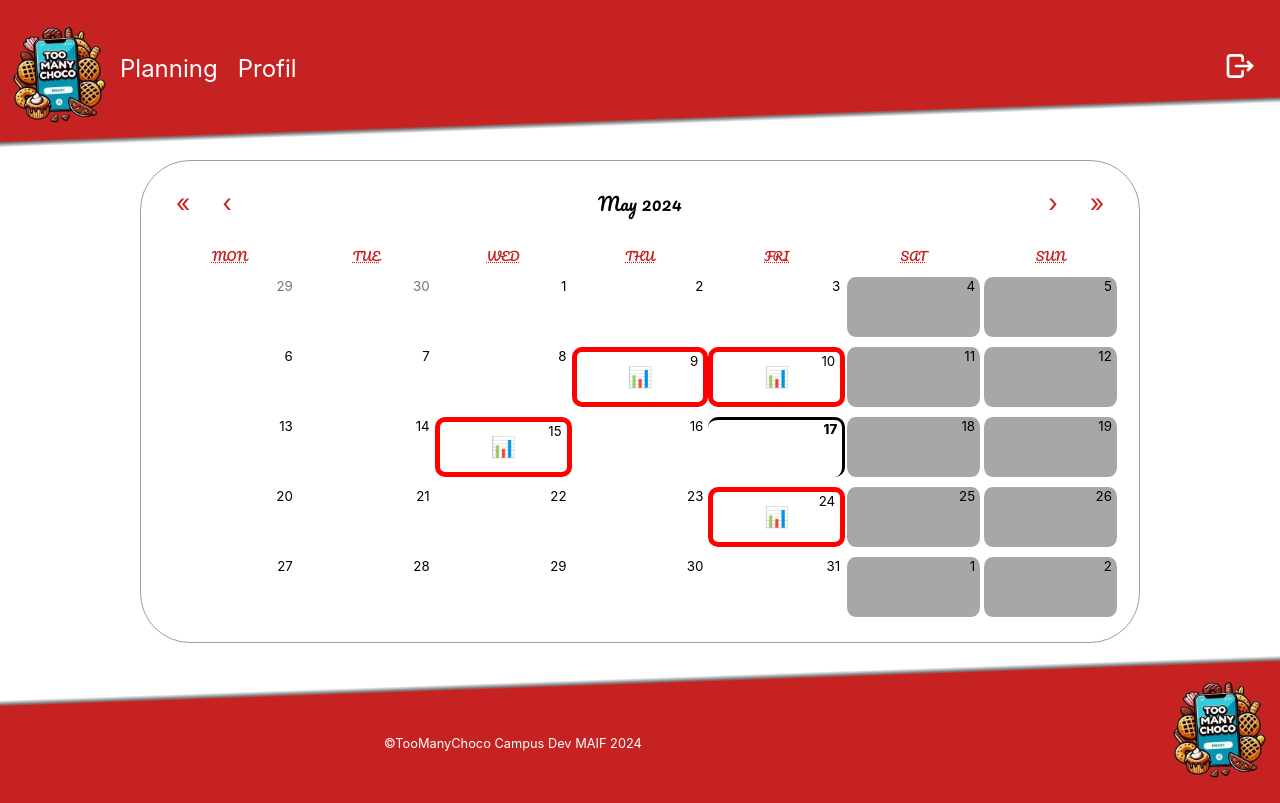
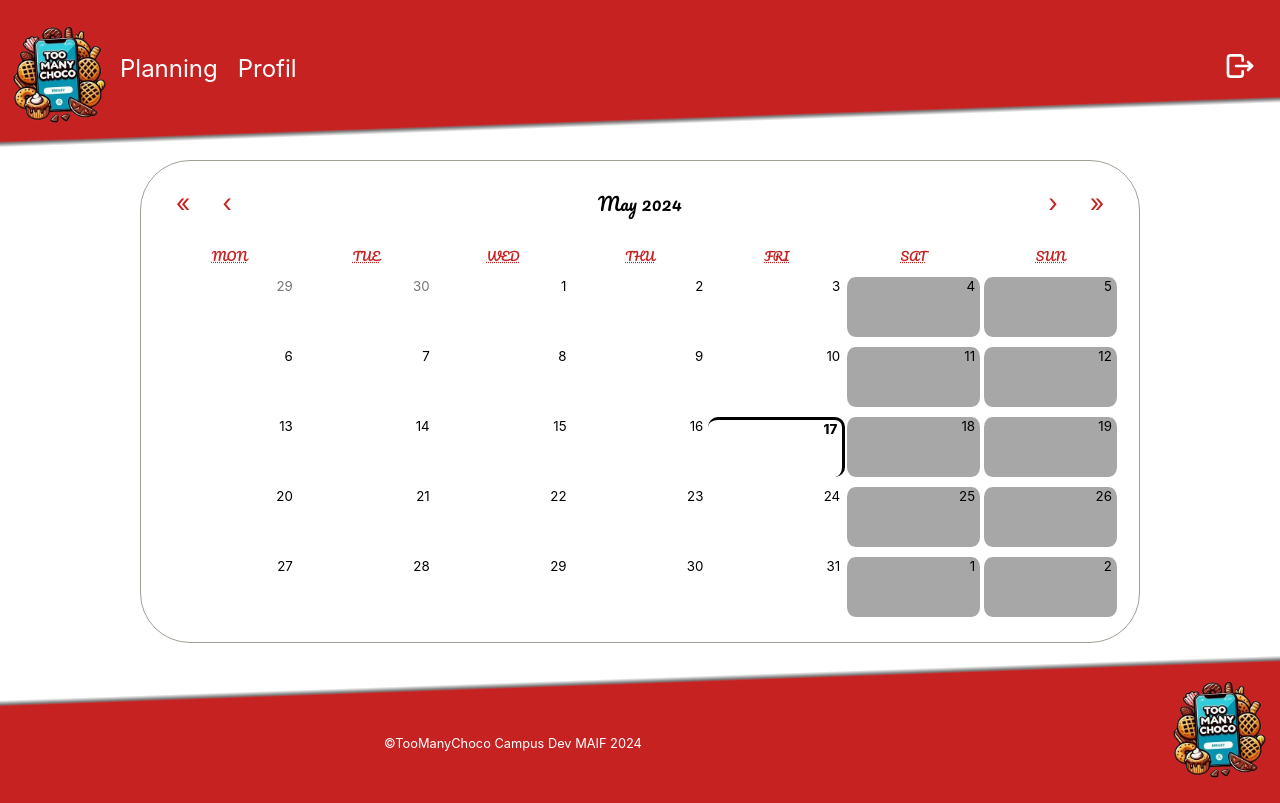
Before and after one commit to shiipou/simplon-2024-brief-06-TooManyChoco, a React (Create React App) app in the folder react-app/: page / in a window 1280 px wide. Built offline with nearby package versions, Linux system fonts and the light colour scheme.

Commit message:
récupération de la bonne date au clic

```diff
--- a/react-app/src/App.js
+++ b/react-app/src/App.js
@@ -1,17 +1,20 @@
 import { BrowserRouter, Route, Routes } from "react-router-dom";
 import Header from "./Components/Header";
 import Footer from "./Components/Footer";
-import CalendarContainer from "./Components/CalendarContainer";
 import PageFormulaires from "./Pages/PageFormulaires";
 import DetailsCard from "./Components/DetailsCard";
 import NewAccount from './NewAccount/NewAccount.js';
 import LoginForm from "./Components/LoginForm";
 import { UserContext } from "./Providers/UserContext";
+import { DateContext } from "./Providers/DateContext";
 import { useState } from "react";
+import CalendarContainer from "./Components/CalendarContainer.js";
 
 function App() {
 
   const [userToken, setUserToken] = useState();
+  const [date, setDate] = useState();
+
 
   return (
     <div className="app">
@@ -21,17 +24,24 @@ function App() {
           setUserToken: setUserToken,
         }}
       >
+      <DateContext.Provider
+        value = {{
+          date,
+          setDate,
+        }}
+      >
       <BrowserRouter>
         <Header />
         <Routes>
           <Route path="/" element={<CalendarContainer />} />
           <Route path="/formulaire" element={<PageFormulaires />} />
-          <Route path="/details:selectedDate" element={<DetailsCard />} />
+          <Route path="/details" element={<DetailsCard />} />
           <Route path="/register" element={<NewAccount />} />
           <Route path="/login" element={<LoginForm />} />
         </Routes>
         <Footer />
       </BrowserRouter>
+      </DateContext.Provider>
       </UserContext.Provider>
     </div>
   );
--- a/react-app/src/Components/CalendarContainer.js
+++ b/react-app/src/Components/CalendarContainer.js
@@ -1,25 +1,28 @@
-import { useState } from "react";
+import { useContext } from "react";
 import Calendar from "react-calendar";
 import "./CalendarContainer.css";
 import "./reserve.css";
 import "react-calendar/dist/Calendar.css";
+import { DateContext } from "../Providers/DateContext";
+import { useNavigate } from "react-router-dom";
+import moment from 'moment-timezone';
 
 
 function CalendarContainer() {
-  const [date, setDate] = useState(new Date());
+  const { date, setDate } = useContext(DateContext);
+  const navigate = useNavigate();
   // création en dur d'évènements réservés pour afficher le design
-  const [events, setEvents] = useState([
-    new Date("2024-05-09").toDateString(),
-    new Date("2024-05-10").toDateString(),
-    new Date("2024-05-15").toDateString(),
-    new Date("2024-05-24").toDateString(),
-  ]);
+  // const [events, setEvents] = useState([
+  //   // new Date("2024-05-09").toDateString(),
+  //   // new Date("2024-05-10").toDateString(),
+  //   // new Date("2024-05-15").toDateString(),
+  //   // new Date("2024-05-24").toDateString(),
+  // ]);
 
   const handleDayClick = (date) => {
-    const selectedDate = date.toISOString().split('T')[0]; // Format YYYY-MM-DD
-    window.location.href = `/details/${selectedDate}`;
-    console.log(selectedDate)
-
+    const selectedDate = moment(date).tz('Europe/Paris').format('YYYY-MM-DD');
+    console.log('Date formatée:', selectedDate);
+    navigate(`/details/${selectedDate}`);
   };
 
 
@@ -30,9 +33,9 @@ function CalendarContainer() {
         onChange={setDate}
         onClickDay={handleDayClick}
         value={date}
-        tileClassName={({ date }) =>
-          events?.includes(date.toDateString()) ? "reserved" : ""
-        }
+        // tileClassName={ date =>
+          // date?.includes(date.toDateString()) ? "reserved" : ""
+        // }
       />
     </div>
   );
--- a/react-app/src/Components/DetailsCard.js
+++ b/react-app/src/Components/DetailsCard.js
@@ -3,14 +3,19 @@ import handleFetch from "../Services/eventService"; // Service pour gérer les r
 import { FaUser } from "react-icons/fa"; // Icône utilisateur
 import { GiCroissant } from "react-icons/gi"; // Icône croissant
 import "./DetailsCard.css"; // Style pour DetailsCard
+import { DateContext } from "../Providers/DateContext";
+import { useContext } from "react";
+
 
 function DetailsCard() {
+  const {date} = useContext(DateContext);
   // Initialisation des informations de l'événement avec des données factices
   const [eventInfo, setEventInfo] = useState({
     // firstName: "Foo Bar",
     // date: "2024-05-16",
     // viennoiseries: [{ name: "miamiam" }, { name: "nomnom" }],
   });
+
   // Jours de la semaine à afficher
   const WeekDays = [
     "Lundi",
@@ -23,7 +28,7 @@ function DetailsCard() {
   ];
   // Effet pour charger les données de l'événement (commenté pour le moment)
   useEffect(() => {
-    handleFetch("2024-05-16").then((data) => {
+    handleFetch(date).then((data) => {
       setEventInfo(data);
     });
   });
--- /dev/null
+++ b/react-app/src/Providers/DateContext.js
@@ -0,0 +1,3 @@
+import {createContext} from "react";
+
+export const DateContext = createContext();
```
Also changed, not shown: 1 other file (tests, documents, lock files or other folders).
